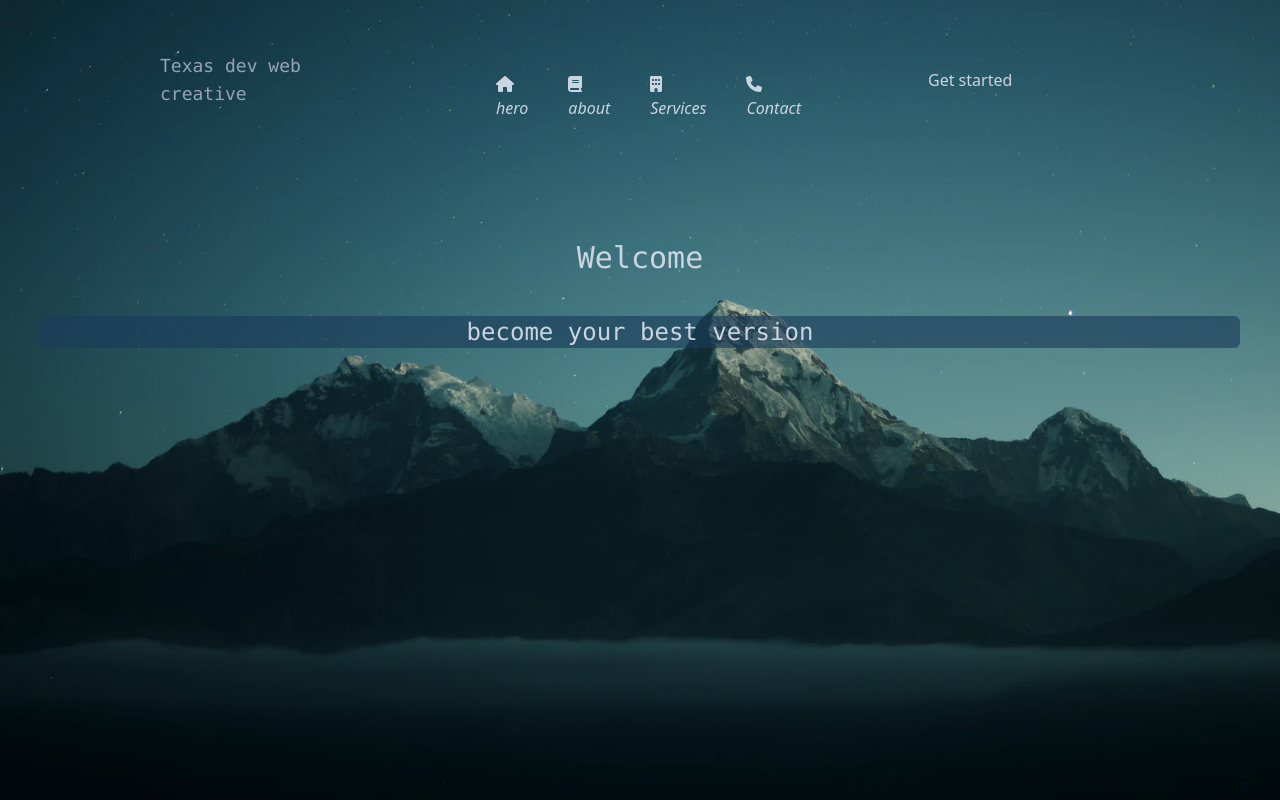
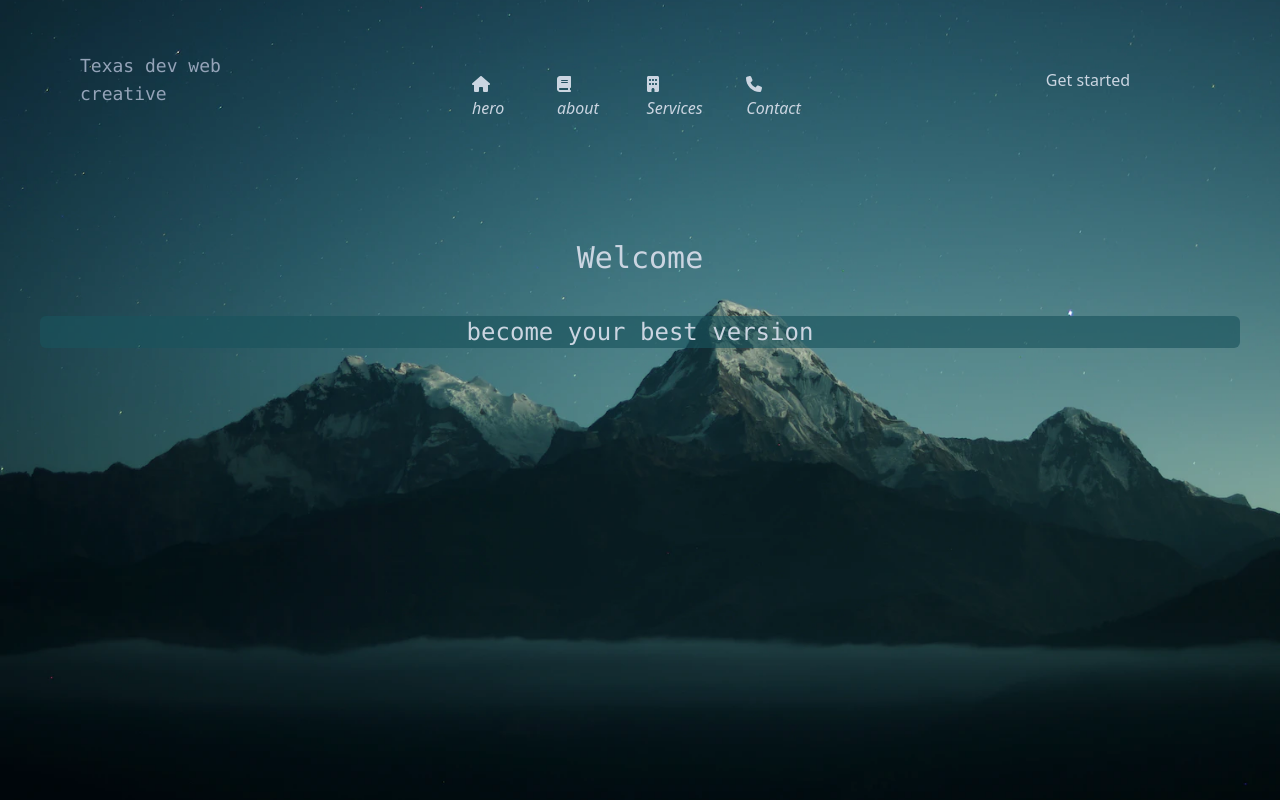
Before and after one commit to Matheus216/site-tailwindcss, a Next.js app in the folder site-tailwindcss/: page / in a window 1280 px wide. Built offline with nearby package versions, Linux system fonts and the light colour scheme.

Commit message:
Add class collapse

```diff
--- a/site-tailwindcss/src/app/page.tsx
+++ b/site-tailwindcss/src/app/page.tsx
@@ -3,13 +3,13 @@ import Navbar from "@/components/navbar/navbar";
 export default function Home() {
   return (
       <div className="h-screen bg-cover bg-center bg-[url('/background.webp')]">
-        <div className='relative ps-40 pe-40'>
+        <div className='relative ps-20 pe-20'>
           <Navbar />
         </div>
        <h1 className="text-3xl font-mono text-center text-slate-300 mt-20">
           Welcome
         </h1>
-        <div className="text-2xl font-mono text-center text-slate-300 m-10 bg-[#1a3c59a3] rounded-md">
+        <div className="text-2xl font-mono text-center text-slate-300 m-10 bg-[#19535da3] rounded-md">
           become your best version
         </div>
       </div>
--- a/site-tailwindcss/src/components/navbar/navbar.tsx
+++ b/site-tailwindcss/src/components/navbar/navbar.tsx
@@ -14,15 +14,16 @@ export default function Navbar() {
     return (
       <div className="w-full h-40 max-w-full items-center justify-between flex">
         <div className="md:text-lg lg:text-lg sm:text-sm font-mono text-slate-400 w-[20%]">
-          Texas dev web creative
+          <div className="md:hidden lg:hidden block text-2xl" >TDWC</div>
+          <div className="hidden md:block lg:block">Texas dev web creative</div>
         </div>
-        <ul className='md:flex lg:flex md:w-[30%] lg:w-[30%] justify-between items-center gap-10 w-0 hidden'>
+        <ul className='md:flex lg:flex md:w-[30%] lg:w-[30%] justify-between items-center gap-10 w-0 hidden sm:flex-col md:flex-row' >
           <ItemNav description='hero' href='#' icon={faHouse} />
           <ItemNav description='about' href='#' icon ={faBook}/>
           <ItemNav description='Services' href='#' icon={faBuilding} />
           <ItemNav description='Contact' href='#' icon={faPhone} />
         </ul>
-        <div className='w-[20%] text-slate-300'>
+        <div className='w-[20%] text-slate-300 text-center'>
           <div className='cursor-pointer hidden md:block lg:block'>Get started</div>
           <i className=' md:hidden lg:hidden'><a href='#'><FontAwesomeIcon className='h-6' icon={faBars} /></a></i>
         </div>
```
